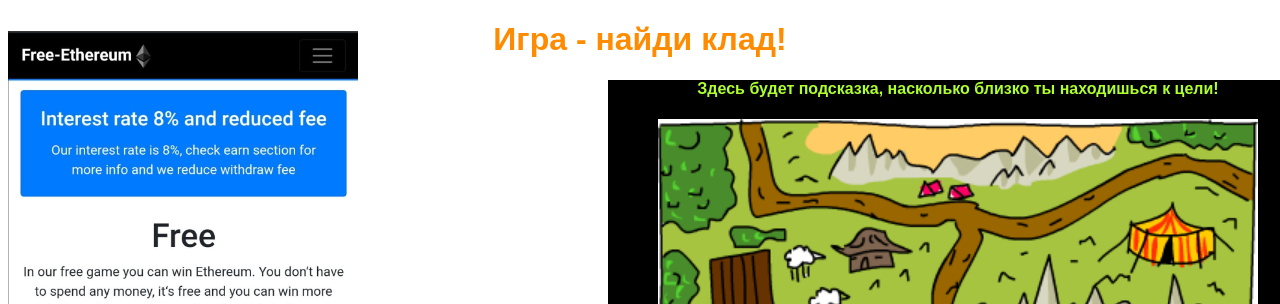
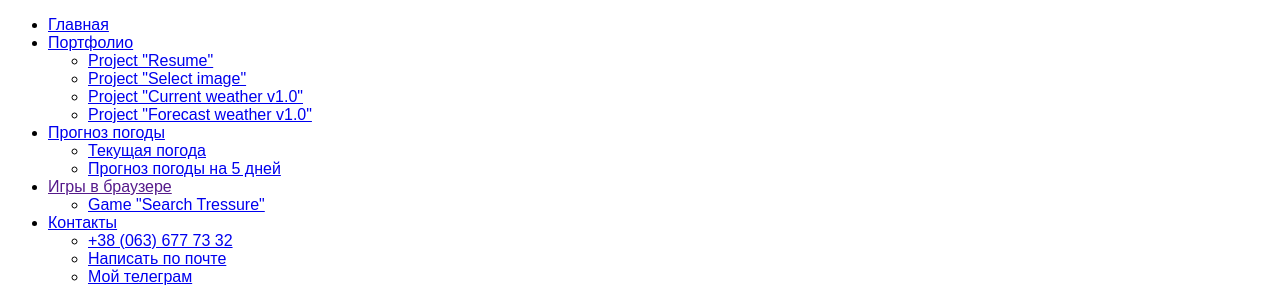
Before and after one commit to byPavliukov/SearchTresure, a plain HTML site: page index.html in a window 1280 px wide. Shown: the top 304 px of the page. Drawn offline with nearby package versions, Linux system fonts and the light colour scheme.

Commit message:
Update index.html

```diff
--- a/index.html
+++ b/index.html
@@ -6,9 +6,52 @@
     <title>Игра - найди клад (ver 2.0)</title>
     <link rel="stylesheet" href="css/style.css">
 </head>
-<nav style="text-align: center;">
+<nav>
+        <ul class="topmenu">
+            <li><a href="/index.html" class="active">Главная<span class="fa fa-angle-down"></span></a>
 
-</nav>
+            </li>
+            <li><a href="#">Портфолио</a>
+                <ul class="submenu f-500">
+                    <li><a href="https://project-resume-by-pavliukov.netlify.app" target="_blank">Project "Resume"</a></li>
+                    <li><a href="https://selectimg.netlify.app" target="_blank">Project "Select image"</a></li>
+                    <li><a href="https://hopeful-darwin-3ed7c2.netlify.app" target="_blank">Project "Current weather v1.0"</a></li>
+                    <li><a href="https://elastic-panini-108e02.netlify.app" target="_blank">Project "Forecast weather v1.0"</a></li>
+                </ul>
+            </li>
+            <li><a href="#">Прогноз погоды</a>
+                <ul class="submenu f-500">
+                    <li>
+                        <a href="/Current/index.html" target="_blank">Текущая погода</a>
+                    </li>
+                    <li>
+                        <a href="/Forecast/index.html" target="_blank">Прогноз погоды на 5 дней</a>
+                    </li>
+                </ul>
+            </li>
+            <li>
+                <a href="">Игры в браузере</a>
+                <ul class="submenu f-500">
+                    <li>
+                        <a href="https://jovial-wozniak-f16aba.netlify.app" target="_blank">Game "Search Tressure"</a>
+                    </li>
+                </ul>
+            </li>
+            <li><a href="#">Контакты</a>
+                <ul class="submenu f-500 ">
+                    <li>
+                        <a href="tel:+380636777332 ">+38 (063) 677 73 32</a>
+                    </li>
+                    <li>
+                        <a href="mailto:pavliukov.ps@gmail.com ">Написать по почте</a>
+                    </li>
+                    <li>
+                        <a href="http://t.me/the_coloser " target="_blank ">Мой телеграм</a>
+                    </li>
+                </ul>
+            </li>
+        </ul>
+    </nav>
 <aside class="sidebar">
 
     <div> <a href="https://free-ethereum.io/?referer=893453" target="_blank"><img src="img/freeetherium.jpg" width="350" height="350"></a> </div>
```
